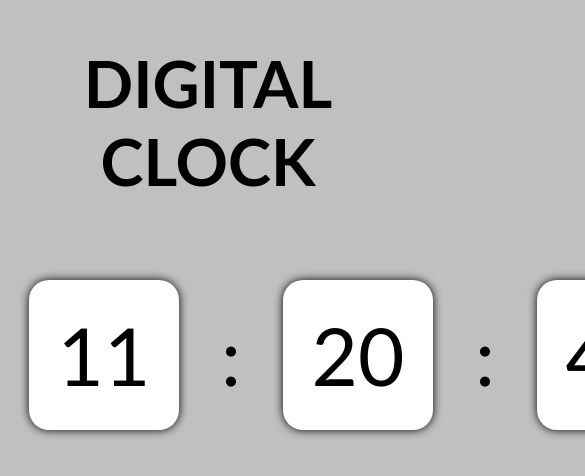
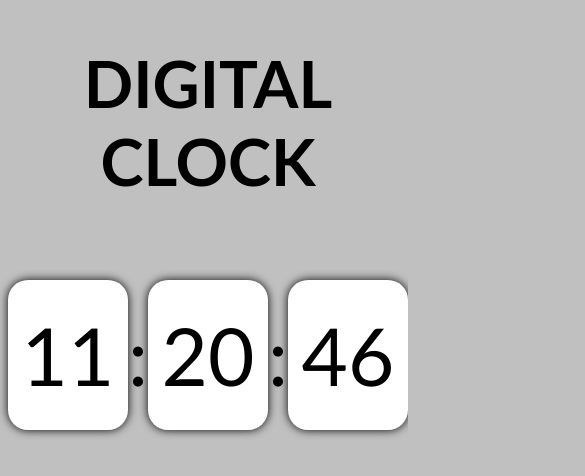
Before and after one commit to Pratipalsinh3397/Digital-Clock, a plain HTML site: page index.html in a window 390 px wide. Shown: the part 356-832 px from the top of the page, 585 px wide, since content can reach past the window. Drawn offline with Linux system fonts and the light colour scheme.

Commit message:
Update style.css

```diff
--- a/style.css
+++ b/style.css
@@ -53,4 +53,9 @@ body{
         margin: 80px 0px;
         font-size: 65px;
     }
+
+    .time-container{
+
+    width: 400px;
 }
+}
```
